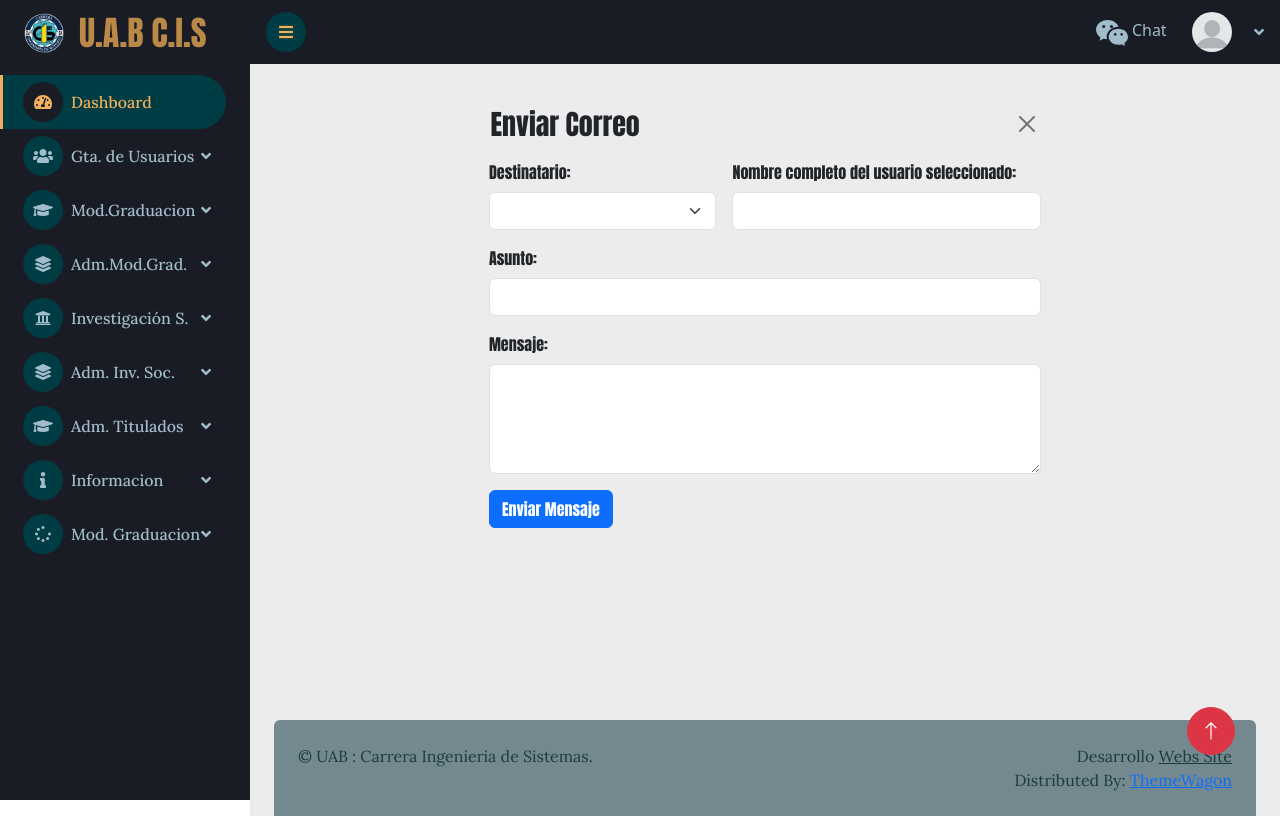
After one commit to sergio-14/UAB-CIS-SITEWEB, a Django app: page /enviar-mensaje/ in a window 1280 px wide. The commit adds this page. Run offline with Django 5.2, Linux system fonts and the light colour scheme; the visitor is signed in with stand-in values (Sample User, id 1); data comes from the database, SQL or seed files in the repository; lists and menus that the app fills with data are empty; some libraries are stand-ins or nearby versions.

Commit message:
cambios de dashboard

```diff
--- a/gestion_usuarios/templates/dashboard.html
+++ b/gestion_usuarios/templates/dashboard.html
@@ -6,7 +6,6 @@
     <meta charset="utf-8">
     <title>Dashboard-CIS</title>
     <meta content="width=device-width, initial-scale=1.0" name="viewport">
-
 
     <!-- Favicon -->
     <link rel="preconnect" href="https://fonts.googleapis.com">
@@ -17,13 +16,11 @@
     <link href="https://cdnjs.cloudflare.com/ajax/libs/font-awesome/5.10.0/css/all.min.css" rel="stylesheet">
     <link href="https://cdn.jsdelivr.net/npm/bootstrap-icons@1.4.1/font/bootstrap-icons.css" rel="stylesheet">
 
-    <!-- Bootstrap CSS v5.2.1 -->
-    <link href="https://stackpath.bootstrapcdn.com/bootstrap/4.5.2/css/bootstrap.min.css" rel="stylesheet">
-
+    <!-- Bootstrap CSS v5.3.2 -->
     <link href="https://cdn.jsdelivr.net/npm/bootstrap@5.3.2/dist/css/bootstrap.min.css" rel="stylesheet"
         integrity="sha384-T3c6CoIi6uLrA9TneNEoa7RxnatzjcDSCmG1MXxSR1GAsXEV/Dwwykc2MPK8M2HN" crossorigin="anonymous" />
-    <link type='text/css' href= "{% static 'css\style.css' %}" rel='stylesheet'/>
-    <link type='text/css' href= "{% static 'css\utility.css' %}" rel='stylesheet'/>
+    <link type='text/css' href="{% static 'css/style.css' %}" rel='stylesheet'/>
+    <link type='text/css' href="{% static 'css/utility.css' %}" rel='stylesheet'/>
 </head>
 
 <body >
@@ -252,7 +249,8 @@
 
                 <div class="navbar-nav align-items-center ms-auto">
                     <div class="nav-item ">
-                        <a href="#" class="nav-link" >
+
+                        <a href="{% url 'enviar_mensaje' %}" class="nav-link" >
                             <svg xmlns="http://www.w3.org/2000/svg" width="32" height="32" fill="currentColor" class="bi bi-wechat" viewBox="0 0 16 16">
                                 <path d="M11.176 14.429c-2.665 0-4.826-1.8-4.826-4.018 0-2.22 2.159-4.02 4.824-4.02S16 8.191 16 10.411c0 1.21-.65 2.301-1.666 3.036a.32.32 0 0 0-.12.366l.218.81a.6.6 0 0 1 .029.117.166.166 0 0 1-.162.162.2.2 0 0 1-.092-.03l-1.057-.61a.5.5 0 0 0-.256-.074.5.5 0 0 0-.142.021 5.7 5.7 0 0 1-1.576.22M9.064 9.542a.647.647 0 1 0 .557-1 .645.645 0 0 0-.646.647.6.6 0 0 0 .09.353Zm3.232.001a.646.646 0 1 0 .546-1 .645.645 0 0 0-.644.644.63.63 0 0 0 .098.356"/>
                                 <path d="M0 6.826c0 1.455.781 2.765 2.001 3.656a.385.385 0 0 1 .143.439l-.161.6-.1.373a.5.5 0 0 0-.032.14.19.19 0 0 0 .193.193q.06 0 .111-.029l1.268-.733a.6.6 0 0 1 .308-.088q.088 0 .171.025a6.8 6.8 0 0 0 1.625.26 4.5 4.5 0 0 1-.177-1.251c0-2.936 2.785-5.02 5.824-5.02l.15.002C10.587 3.429 8.392 2 5.796 2 2.596 2 0 4.16 0 6.826m4.632-1.555a.77.77 0 1 1-1.54 0 .77.77 0 0 1 1.54 0m3.875 0a.77.77 0 1 1-1.54 0 .77.77 0 0 1 1.54 0"/>
@@ -339,28 +337,21 @@
             </div>
             <!-- Footer End -->
         </div>
-        <!-- Content End -->
+        <a href="#" class="btn btn-lg btn-danger btn-lg-square back-to-top"><i class="bi bi-arrow-up"></i></a>
+    </div>
 
-        <!--body-->
+  <script src="https://code.jquery.com/jquery-3.4.1.min.js"></script>
 
-        <!-- Back to Top -->
-        <a href="#" class="btn btn-lg btn-danger btn-lg-square back-to-top"><i class="bi bi-arrow-up"></i></a>
-        <!-- Modal para enviar mensajes -->
-    </div>
-    <script src="https://code.jquery.com/jquery-3.4.1.min.js"></script>
-    {% comment %} <script src="https://code.jquery.com/jquery-3.6.0.min.js"></script> {% endcomment %}
-    <script src="https://code.jquery.com/jquery-3.5.1.slim.min.js"></script>
-    <script src="https://cdn.jsdelivr.net/npm/@popperjs/core@2.5.4/dist/umd/popper.min.js"></script>
-    <script src="https://stackpath.bootstrapcdn.com/bootstrap/4.5.2/js/bootstrap.min.js"></script>
+  <script src="https://cdn.jsdelivr.net/npm/@popperjs/core@2.11.8/dist/umd/popper.min.js"
+      integrity="sha384-I7E8VVD/ismYTF4hNIPjVp/Zjvgyol6VFvRkX/vR+Vc4jQkC+hVqc2pM8ODewa9r"
+      crossorigin="anonymous"></script>
 
-    <script src="https://cdn.jsdelivr.net/npm/@popperjs/core@2.11.8/dist/umd/popper.min.js"
-        integrity="sha384-I7E8VVD/ismYTF4hNIPjVp/Zjvgyol6VFvRkX/vR+Vc4jQkC+hVqc2pM8ODewa9r"
-        crossorigin="anonymous"></script>
+  <script src="https://cdn.jsdelivr.net/npm/bootstrap@5.3.2/dist/js/bootstrap.min.js"
+      integrity="sha384-BBtl+eGJRgqQAUMxJ7pMwbEyER4l1g+O15P+16Ep7Q9Q+zqX6gSbd85u4mG4QzX+"
+      crossorigin="anonymous">
+    </script>
+  <script src="{% static 'js/main.js' %}"></script>
 
-    <script src="https://cdn.jsdelivr.net/npm/bootstrap@5.3.2/dist/js/bootstrap.min.js"
-        integrity="sha384-BBtl+eGJRgqQAUMxJ7pMwbEyER4l1g+O15P+16Ep7Q9Q+zqX6gSbd85u4mG4QzX+"
-        crossorigin="anonymous"></script>
-    <script src="{% static 'js/main.js' %}" ></script>
 
     <!-- Template Javascript -->
 </body>
--- /dev/null
+++ b/gestion_usuarios/templates/enviar_mensaje.html
@@ -0,0 +1,59 @@
+{% extends 'dashboard.html'%}
+{% block content %}
+<div class="container font">
+    <div class="row justify-content-center">
+        <br><br><br>
+        <div class="col-md-7 d-flex align-items-center">
+            <h3 class="modal-title me-auto" id="mensajeModalLabel">Enviar Correo</h3>
+            <a href="{% url 'dashboard' %}" class="btn-close"  aria-label="Close"></a>
+        </div>
+    </div>
+    <form class="row g-3 justify-content-center" action="{% url 'enviar_mensaje' %}" method="post">
+        {% csrf_token %}
+        <div class="col-md-3 ">
+            <label for="destinatario" class="form-label">Destinatario:</label>
+            <select class="fontf form-select" id="destinatario" name="destinatario">
+                {% for usuario in usuarios %}
+                    <option value="{{ usuario.id }}" data-firstname="{{ usuario.nombre }}" data-lastname="{{ usuario.apellido }}">{{ usuario.email }}</option>
+                {% endfor %}
+            </select>
+        </div>
+        <div class="col-md-4">
+            <label  class="form-label">Nombre completo del usuario seleccionado:</label>
+            <input type="text" class="form-control" id="nombreCompleto" readonly>
+        </div>
+        <div class="col-md-7">
+            <label for="asunto" class="form-label">Asunto:</label>
+            <input type="text" class="form-control" id="asunto" name="asunto">
+        </div>
+        <div class="col-md-7">
+          <label for="mensaje" class="form-label">Mensaje:</label>
+          <textarea class="form-control" id="mensaje" name="mensaje" rows="4"></textarea>
+        </div>
+        <div class="col-md-7">
+             <button type="submit" class="btn btn-primary">Enviar Mensaje</button>
+        </div>
+    </form>
+    <br><br><br><br><br><br><br>
+</div>
+
+<script>
+    // Obtener el elemento select
+    var selectDestinatario = document.getElementById("destinatario");
+
+    // Escuchar el evento change del select
+    selectDestinatario.addEventListener("change", function() {
+        // Obtener el option seleccionado
+        var selectedOption = this.options[this.selectedIndex];
+
+        // Obtener el nombre y apellido del option seleccionado
+        var firstName = selectedOption.getAttribute("data-firstname");
+        var lastName = selectedOption.getAttribute("data-lastname");
+
+        // Mostrar el nombre completo en el input
+        var nombreCompletoInput = document.getElementById("nombreCompleto");
+        nombreCompletoInput.value = firstName + " " + lastName;
+    });
+</script>
+
+{% endblock  %}
--- a/gestion_usuarios/urls.py
+++ b/gestion_usuarios/urls.py
@@ -28,4 +28,9 @@ urlpatterns = [
     path('grupos/crear/', views.crear_grupo, name='crear_grupo'),
     path('grupos/<int:pk>/actualizar/', views.actualizar_grupo, name='actualizar_grupo'),
     path('grupos/<int:pk>/eliminar/', views.eliminar_grupo, name='eliminar_grupo'),
+
+     #mensajes correo
+    path('enviar-mensaje/', views.enviar_mensaje, name='enviar_mensaje'),
+
+
 ]+ static(settings.MEDIA_URL, document_root=settings.MEDIA_ROOT)
--- a/gestion_usuarios/views.py
+++ b/gestion_usuarios/views.py
@@ -12,6 +12,7 @@ from django.http import JsonResponse
 from django.template.loader import render_to_string
 from django.contrib.admin.models import LogEntry, ADDITION, CHANGE, DELETION
 from django.contrib.contenttypes.models import ContentType
+from django.core.mail import send_mail
 
 User = get_user_model()
 
@@ -63,6 +64,25 @@ def signout(request):
 # DashBoard
 def dashboard(request):
     return render(request, "dashboard.html")
+
+#Correspondencia de la aplicacion
+@login_required
+def enviar_mensaje(request):
+    if request.method == 'POST':
+        destinatario_id = request.POST.get('destinatario')
+        destinatario = User.objects.get(id=destinatario_id)
+        asunto = request.POST.get('asunto')
+        mensaje = request.POST.get('mensaje')
+
+        # Envía el correo electrónico
+        send_mail(asunto, mensaje, 'shuerkk.14@gmail.com', [destinatario.email])
+
+        return redirect('dashboard')
+
+    # Obtener todos los usuarios excepto el usuario actual
+    usuarios = User.objects.exclude(id=request.user.id)
+    return render(request, 'enviar_mensaje.html', {'usuarios': usuarios})
+
 
 # Listar Usuarios
 def listar_usuarios(request):
--- a/interccion_social/templates/homesocial/hometrabajos.html
+++ b/interccion_social/templates/homesocial/hometrabajos.html
@@ -37,7 +37,7 @@
                             <div class="d-flex align-items-center pb-2">
                               <h6 class="mb-0 ml-2 textmension">Repositorio Titulados</h6>
                             </div>
-                            <a href="{% url 'lista_titulados' %}" class="btnn"><svg xmlns="http://www.w3.org/2000/svg" width="26" height="26" fill="currentColor" class="bi bi-person-video2" viewBox="0 0 16 16">
+                            <a href="" class="btnn"><svg xmlns="http://www.w3.org/2000/svg" width="26" height="26" fill="currentColor" class="bi bi-person-video2" viewBox="0 0 16 16">
                               <path d="M10 9.05a2.5 2.5 0 1 0 0-5 2.5 2.5 0 0 0 0 5"/>
                               <path d="M2 1a2 2 0 0 0-2 2v9a2 2 0 0 0 2 2h12a2 2 0 0 0 2-2V3a2
                               2 0 0 0-2-2zM1 3a1 1 0 0 1 1-1h2v2H1zm4 10V2h9a1 1 0 0 1 1 1v9c0
```
Also changed, not shown: administrador/settings.py (+8 -0 lines), gestion_usuarios/templates/mensaje_enviado.html (added, +13 -0 lines), static/js/main.js (line endings or trailing spaces).
